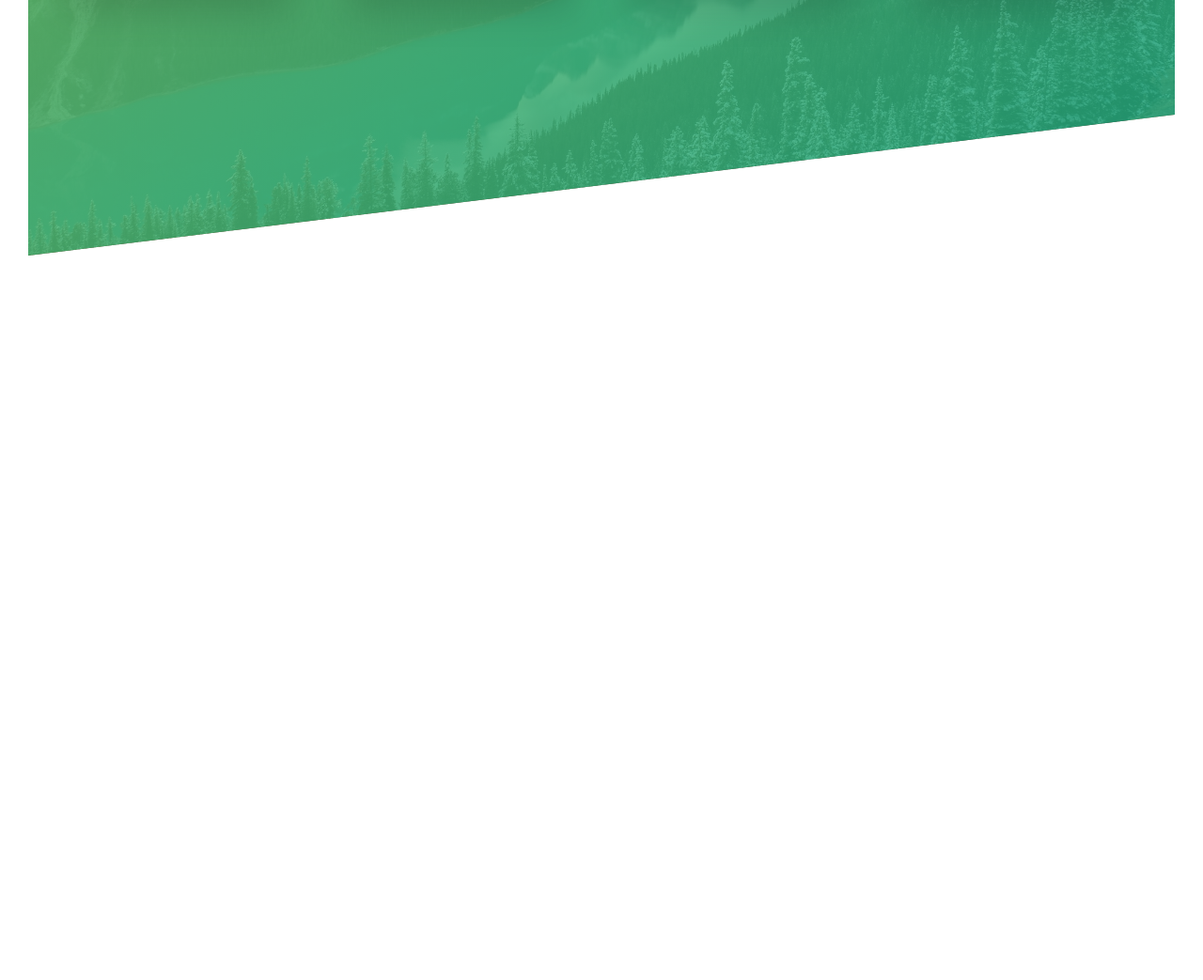
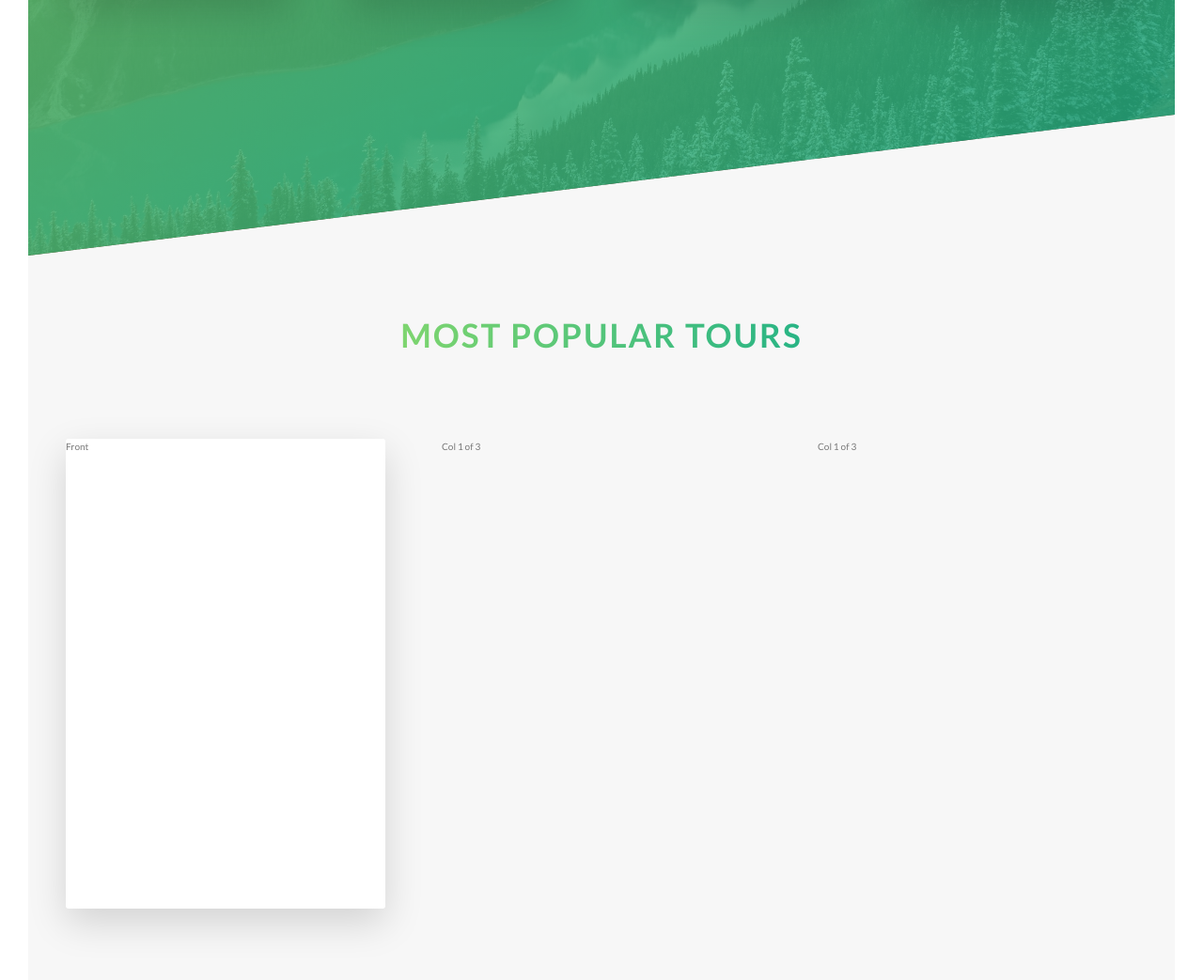
Before and after one commit to DeanNab175/natours, a website: page index.html in a window 1280 px wide. Shown: the part 1995-3038 px from the top of the page at 94% size. Before the commit the page ends 2267 px from the top, so only its background shows below. Drawn offline with Linux system fonts and the light colour scheme.

Commit message:
added section tours

```diff
--- a/index.html
+++ b/index.html
@@ -102,7 +102,30 @@
                     </div>
                 </div>
 
-            </section>
+            </section><!-- .section-features -->
+
+            <section class="section-tours">
+
+                <div class="u-center-text u-margin-bottom-big">
+                    <h2 class="heading-secondary">Most popular tours</h2>
+                </div>
+
+                <div class="row">
+                    <div class="col-1-of-3">
+                        <div class="card">
+                            <div class="card__side card__side--front">
+                                Front
+                            </div>
+                            <div class="card__side card__side--back card__side--back-1">
+                                Back
+                            </div>
+                        </div>
+                    </div>
+                    <div class="col-1-of-3">Col 1 of 3</div>
+                    <div class="col-1-of-3">Col 1 of 3</div>
+                </div>
+
+            </section><!-- .section-tours -->
         </main>
 
         <!-- <section class="grid-test">
--- a/sass/abstracts/_variables.scss
+++ b/sass/abstracts/_variables.scss
@@ -2,6 +2,12 @@
 $color-primary: #55c57a;
 $color-primary-light: #7ed56f;
 $color-primary-dark: #28b485;
+
+$color-secondary-light: #ffb900;
+$color-secondary-dark: #ff7730;
+
+$color-tertiary-light: #2998ff;
+$color-tertiary-dark: #5643fa;
 
 $color-grey-light-1: #F7F7F7;
 
--- /dev/null
+++ b/sass/components/_card.scss
@@ -0,0 +1,38 @@
+.card {
+    perspective: 150rem;
+    -moz-perspective: 150rem;
+    position: relative;
+    height: 50rem;
+
+    &__side {
+        backface-visibility: hidden;
+        height: 50rem;
+        transition: all .8s;
+        position: absolute;
+        top: 0;
+        left: 0;
+        width: 100%;
+        border-radius: 3px;
+        box-shadow: 0 1.5rem 4rem rgba($color-black, .15);
+
+        &--front {
+            background-color: $color-white;
+        }
+
+        &--back {
+            transform: rotateY(180deg);
+
+            &-1 {
+                background-image: linear-gradient(to right bottom, $color-secondary-light, $color-secondary-dark);
+            }
+        }
+    }
+
+    &:hover &__side--front {
+        transform: rotateY(180deg);
+    }
+
+    &:hover &__side--back {
+        transform: rotateY(0);
+    }
+}
--- a/sass/main.scss
+++ b/sass/main.scss
@@ -8,6 +8,7 @@
 @import 'base/utilities';
 
 @import 'components/button';
+@import 'components/card';
 @import 'components/composition';
 @import 'components/feature-box';
 
--- a/sass/pages/_home.scss
+++ b/sass/pages/_home.scss
@@ -20,3 +20,9 @@
     }
 
 }
+
+.section-tours {
+    background-color: $color-grey-light-1;
+    padding: 25rem 0 50rem;
+    margin-top: -12rem;
+}
```
Also changed, not shown: css/style.css.
